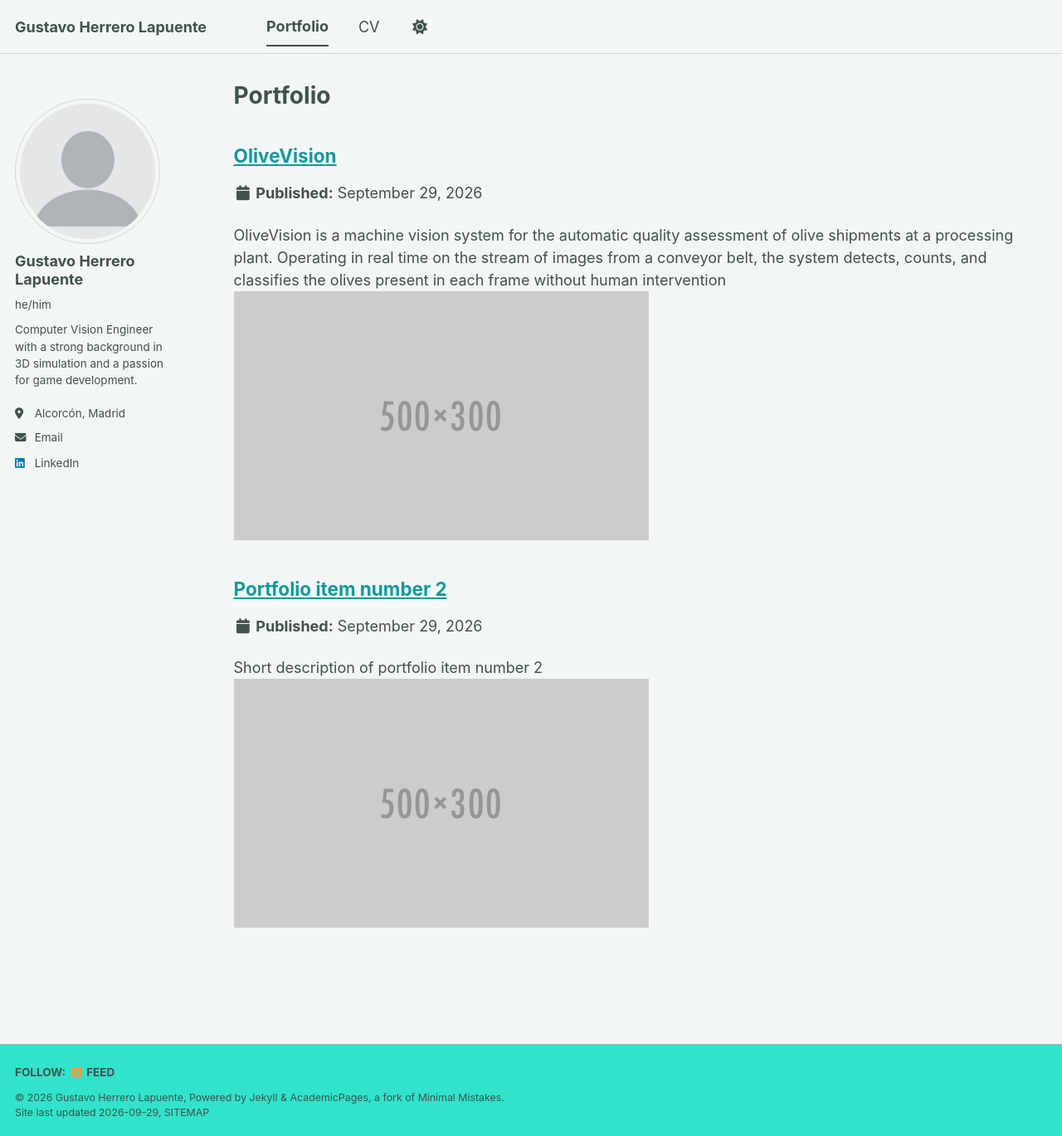
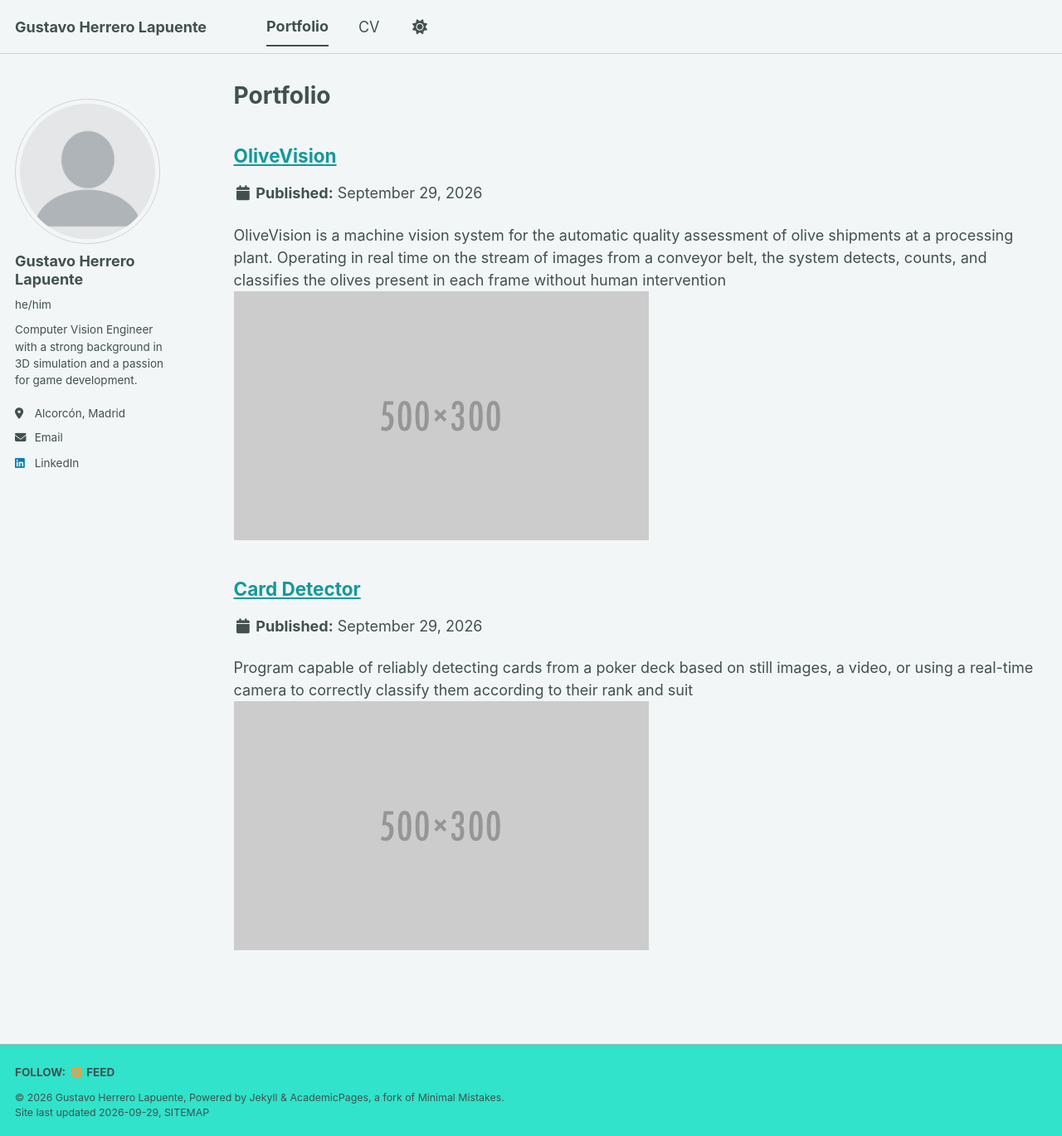
Before and after one commit to gherrerol/gherrerol.github.io, a Jekyll site: the page built from _pages/portfolio.html, in a window 1280 px wide and 1369 px high. Shown: the whole window at 83% size. Built offline with Jekyll 4.4.1, drawn with Linux system fonts in a browser that asks for light colours; a style sheet for code colours, icons or effects is not loaded.

Commit message:
Update portfolio item title and excerpt

```diff
--- a/_portfolio/portfolio-2.html
+++ b/_portfolio/portfolio-2.html
@@ -1,6 +1,6 @@
 ---
-title: "Portfolio item number 2"
-excerpt: "Short description of portfolio item number 2 <br/><img src='/images/500x300.png'>"
+title: "Card Detector"
+excerpt: "Program capable of reliably detecting cards from a poker deck based on still images, a video, or using a real-time camera to correctly classify them according to their rank and suit <br/><img src='/images/500x300.png'>"
 collection: portfolio
 ---
 
```
